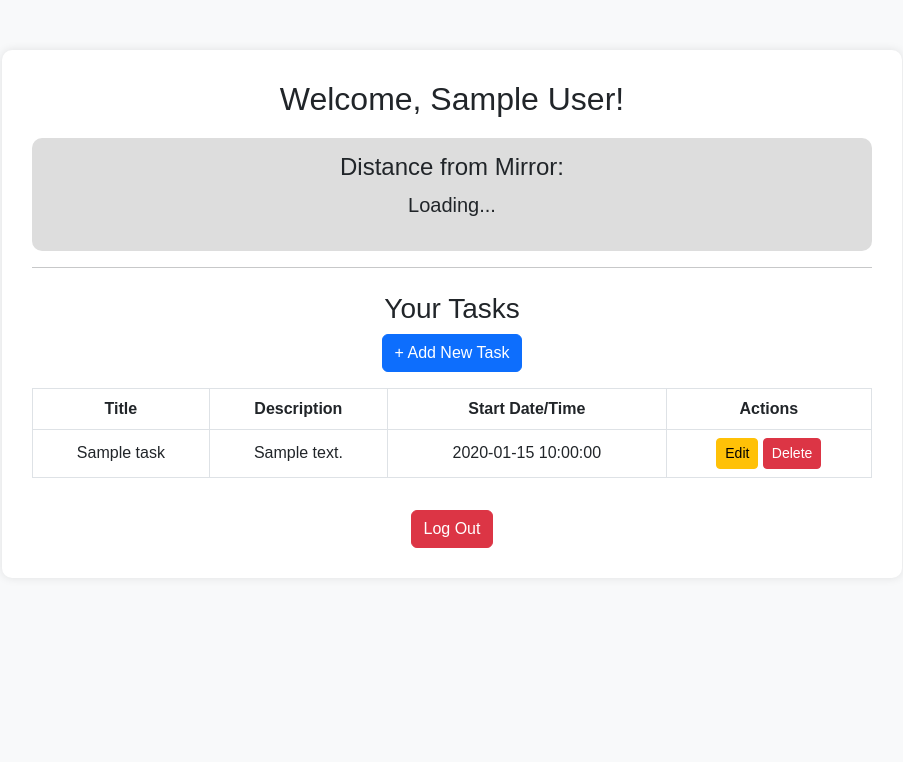
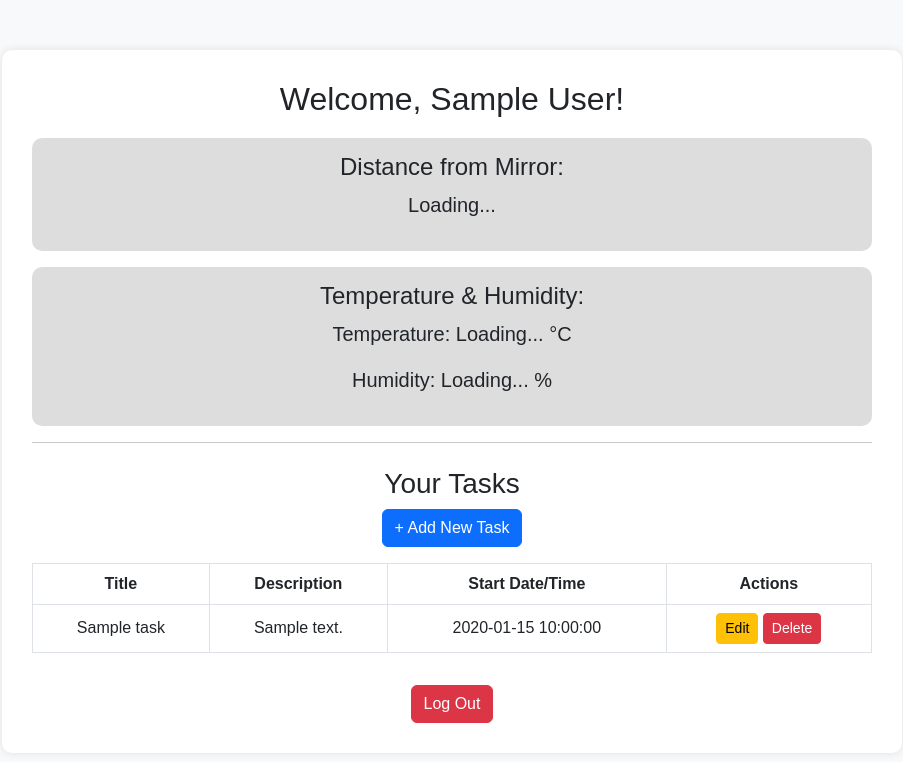
Before and after one commit to agm72/INF2009, a Flask app: page / in a window 1280 px wide. Shown: the top 762 px of the page, without its empty margins (188-1091 px from the left). Run offline with Flask 3, Linux system fonts and the light colour scheme; the visitor is signed in with stand-in values (Sample User, id 1); tables that the repository leaves empty hold one stand-in row (values such as "Sample post"); parts of the project's set-up code (start-up, migrations or seed data) failed here and were passed over.

Commit message:
humidity temp

```diff
--- a/app.py
+++ b/app.py
@@ -11,8 +11,9 @@ from flask_sqlalchemy import SQLAlchemy
 from werkzeug.utils import secure_filename
 from datetime import datetime, timedelta
 from modules.ultrasonic import get_distance
+from modules.humidity_temp import get_temperature_humidity
+
 import logging
-
 logging.basicConfig(level=logging.DEBUG)
 
 # Flask Setup
@@ -43,7 +44,6 @@ class User(db.Model):
     image4 = db.Column(db.String(200))
     image5 = db.Column(db.String(200))
 
-# NEW: Task Model
 class Task(db.Model):
     id = db.Column(db.Integer, primary_key=True)
     user_id = db.Column(db.Integer, db.ForeignKey('user.id'), nullable=False)
@@ -65,11 +65,7 @@ def train_model():
 
     for (i, imagePath) in enumerate(imagePaths):
         print(f"[INFO] Processing image {i + 1}/{len(imagePaths)}")
-
-        # Extract user_id from folder name
         user_id = os.path.basename(os.path.dirname(imagePath))
-
-        # Fetch username from database using user_id
         user = db.session.get(User, int(user_id))
         if user:
             name = user.name
@@ -77,11 +73,8 @@ def train_model():
             print(f"[WARNING] No user found for ID {user_id}, skipping...")
             continue
 
-        # Load image and convert to RGB
         image = cv2.imread(imagePath)
         rgb = cv2.cvtColor(image, cv2.COLOR_BGR2RGB)
-
-        # Detect faces and encode them
         boxes = face_recognition.face_locations(rgb, model="hog")
         encodings = face_recognition.face_encodings(rgb, boxes)
 
@@ -99,8 +92,6 @@ def train_model():
 def recognize_face():
     """Use the camera to detect and recognize a face WITHOUT GUI calls."""
     print("[INFO] Loading face recognition model...")
-
-    # Load trained encodings
     if not os.path.exists(ENCODINGS_FILE):
         print("[ERROR] No trained model found. Please register first!")
         return None
@@ -108,7 +99,6 @@ def recognize_face():
     with open(ENCODINGS_FILE, "rb") as f:
         data = pickle.loads(f.read())
 
-    # Initialize camera
     cap = cv2.VideoCapture(0)
     if not cap.isOpened():
         print("[ERROR] Could not open camera!")
@@ -131,7 +121,6 @@ def recognize_face():
         for face_encoding in face_encodings:
             matches = face_recognition.compare_faces(data["encodings"], face_encoding)
             name = "Unknown"
-
             face_distances = face_recognition.face_distance(data["encodings"], face_encoding)
             best_match_index = np.argmin(face_distances)
             if matches[best_match_index]:
@@ -139,7 +128,6 @@ def recognize_face():
                 print(f"[INFO] Recognized: {name}")
                 cap.release()
                 return name
-
         attempts += 1
 
     cap.release()
@@ -166,8 +154,6 @@ def gen_frames():
 @app.route('/')
 def home():
     user = db.session.get(User, session['user_id']) if 'user_id' in session else None
-
-    # If user is logged in, fetch tasks
     user_tasks = []
     if user:
         user_tasks = Task.query.filter_by(user_id=user.id).order_by(Task.start_time.asc()).all()
@@ -182,12 +168,9 @@ def face_login_page():
 def register_get():
     return render_template('register.html')
 
-
 # ------------------ JSON-based routes (POST/logic) ------------------
-
 @app.route('/capture', methods=['POST'])
 def capture():
-    """Captures an image from the Pi camera and stores it in a temporary folder."""
     username = request.form.get('username')
     if not username:
         return jsonify({"success": False, "error": "Username is required"}), 400
@@ -196,8 +179,7 @@ def capture():
     os.makedirs(temp_folder, exist_ok=True)
 
     camera = cv2.VideoCapture(0)
-    time.sleep(1)  # Allow camera to adjust
-
+    time.sleep(1)
     ret, frame = camera.read()
     if not ret:
         return jsonify({"success": False, "error": "Failed to capture image"}), 500
@@ -209,7 +191,6 @@ def capture():
     filename = f"temp_img{existing_images+1}.png"
     filepath = os.path.join(temp_folder, filename)
     cv2.imwrite(filepath, frame)
-
     camera.release()
 
     return jsonify({
@@ -221,39 +202,32 @@ def capture():
 
 @app.route('/clear-images', methods=['POST'])
 def clear_images():
-    """Clears all captured images for a user in the temp folder."""
     username = request.form.get('username')
     temp_folder = os.path.join(TEMP_FOLDER, username)
     if os.path.exists(temp_folder):
         shutil.rmtree(temp_folder)
         os.makedirs(temp_folder)
-
     return jsonify({"success": True, "message": "All images cleared successfully!"})
 
 @app.route('/register', methods=['POST'])
 def register_post():
-    """Handle the actual registration (JSON response)."""
     if 'user_id' in session:
         return jsonify({"success": False, "error": "Already logged in."})
 
     username = request.form.get('username', '')
     temp_folder = os.path.join(TEMP_FOLDER, username)
 
-    # Check if username already exists
     if User.query.filter_by(name=username).first():
         return jsonify({"success": False, "error": "Username is already taken!"})
 
-    # Check images
     image_files = os.listdir(temp_folder) if os.path.exists(temp_folder) else []
     if len(image_files) < 5:
         return jsonify({"success": False, "error": "You must capture at least 5 images!"})
 
-    # Create user in database
     new_user = User(name=username)
     db.session.add(new_user)
     db.session.commit()
 
-    # Move images from temp/username -> Users/<user_id>
     user_folder = os.path.join(UPLOAD_FOLDER, str(new_user.id))
     os.makedirs(user_folder, exist_ok=True)
 
@@ -268,10 +242,7 @@ def register_post():
     new_user.image1, new_user.image2, new_user.image3, new_user.image4, new_user.image5 = image_paths
     db.session.commit()
 
-    # Clean up temp folder
     shutil.rmtree(temp_folder, ignore_errors=True)
-
-    # Train model
     train_model()
 
     return jsonify({
@@ -281,7 +252,6 @@ def register_post():
 
 @app.route('/face-login', methods=['GET'])
 def face_login():
-    """Perform face recognition login, return JSON response instead of redirect."""
     user_name = recognize_face()
     if not user_name:
         return jsonify({"success": False, "error": "Face not recognized. Try again."})
@@ -295,14 +265,12 @@ def face_login():
 
 @app.route('/logout', methods=['GET'])
 def logout():
-    """Log out by clearing session, return JSON instead of redirect."""
     session.pop('user_id', None)
     return jsonify({"success": True, "message": "You have been logged out."})
 
 # ------------------ Task CRUD Routes ------------------
 @app.route('/add_task', methods=['POST'])
 def add_task():
-    """Add a new task for the logged-in user."""
     if 'user_id' not in session:
         return jsonify({"success": False, "message": "Not logged in"}), 401
 
@@ -331,7 +299,6 @@ def add_task():
 
 @app.route('/edit_task/<int:task_id>', methods=['POST'])
 def edit_task(task_id):
-    """Edit an existing task."""
     if 'user_id' not in session:
         return jsonify({"success": False, "message": "Not logged in"}), 401
 
@@ -360,7 +327,6 @@ def edit_task(task_id):
 
 @app.route('/delete_task/<int:task_id>', methods=['POST'])
 def delete_task(task_id):
-    """Delete an existing task."""
     if 'user_id' not in session:
         return jsonify({"success": False, "message": "Not logged in"}), 401
 
@@ -375,7 +341,6 @@ def delete_task(task_id):
 # ------------------ File & Sensor Endpoints ------------------
 @app.route('/users/<int:user_id>/<path:filename>')
 def get_image(user_id, filename):
-    """Serve user images stored in /Users/{user_id}/"""
     user_folder = os.path.join(UPLOAD_FOLDER, str(user_id))
     file_path = os.path.join(user_folder, filename)
     if not os.path.exists(file_path):
@@ -384,7 +349,6 @@ def get_image(user_id, filename):
 
 @app.route('/temp/<username>/<path:filename>')
 def get_temp_image(username, filename):
-    """Serve temporary images before registration."""
     temp_folder = os.path.join(TEMP_FOLDER, username)
     file_path = os.path.join(temp_folder, filename)
     if not os.path.exists(file_path):
@@ -393,7 +357,7 @@ def get_temp_image(username, filename):
 
 @app.route('/sensor-data')
 def sensor_data():
-    """API endpoint to return the distance measured by the ultrasonic sensor."""
+    """Returns the distance measured by the ultrasonic sensor."""
     try:
         distance = get_distance()
         if distance == -1:
@@ -402,7 +366,17 @@ def sensor_data():
     except Exception as e:
         return jsonify({"success": False, "error": str(e)}), 500
 
+# NEW ROUTE: temperature & humidity
+@app.route('/temp-humidity')
+def temp_humidity():
+    """API endpoint to return temperature and humidity readings."""
+    temperature, humidity = get_temperature_humidity()
+
+    if temperature is None or humidity is None:
+        return jsonify({"success": False, "error": "Failed to read sensor data"}), 500
+
+    return jsonify({"success": True, "temperature": temperature, "humidity": humidity})
 
 # ------------------ Run Flask ------------------
 if __name__ == '__main__':
-    app.run(host='0.0.0.0', port=5000, debug=True)
+    app.run(host='0.0.0.0', port=5000, debug=False)
--- a/templates/index.html
+++ b/templates/index.html
@@ -25,10 +25,6 @@
       border-radius: 10px;
       box-shadow: 0 0 10px rgba(0, 0, 0, 0.1);
     }
-    .video-container img {
-      width: 400px;
-      max-width: 100%;
-    }
     .sensor-box {
       margin-top: 20px;
       padding: 15px;
@@ -48,10 +44,17 @@
     {% if user %}
       <h2>Welcome, {{ user.name }}!</h2>
 
-      <!-- Sensor Reading -->
+      <!-- Distance Reading -->
       <div class="sensor-box">
         <h4>Distance from Mirror:</h4>
         <p id="distance">Loading...</p>
+      </div>
+
+      <!-- NEW: Temperature & Humidity Reading -->
+      <div class="sensor-box mt-3">
+        <h4>Temperature & Humidity:</h4>
+        <p>Temperature: <span id="temperature">Loading...</span> °C</p>
+        <p>Humidity: <span id="humidity">Loading...</span> %</p>
       </div>
 
       <!-- Task Section -->
@@ -99,7 +102,7 @@
         <p>No tasks yet.</p>
       {% endif %}
 
-      <!-- Logout button (calls /logout via fetch JSON) -->
+      <!-- Logout button -->
       <button id="logout-btn" class="btn btn-danger mt-3">Log Out</button>
 
     {% else %}
@@ -184,14 +187,13 @@
   <script>
     let sensorInterval;
 
+    // Fetch ultrasonic distance
     function fetchSensorData() {
       fetch('/sensor-data')
         .then(response => response.json())
         .then(data => {
           if (data.success) {
-            if (data.distance !== undefined) {
-              document.getElementById('distance').textContent = data.distance + " cm";
-            }
+            document.getElementById('distance').textContent = data.distance + " cm";
           } else {
             document.getElementById('distance').textContent = "Error: " + data.error;
           }
@@ -199,9 +201,29 @@
         .catch(error => console.log("Error fetching sensor data:", error));
     }
 
+    // Fetch temperature/humidity
+    function fetchTempHumidityData() {
+      fetch('/temp-humidity')
+        .then(response => response.json())
+        .then(data => {
+          if (data.success) {
+            document.getElementById('temperature').textContent = data.temperature;
+            document.getElementById('humidity').textContent = data.humidity;
+          } else {
+            document.getElementById('temperature').textContent = "Error";
+            document.getElementById('humidity').textContent = "Error";
+          }
+        })
+        .catch(error => console.log("Error fetching temp/humidity data:", error));
+    }
+
     function startSensorFetching() {
       {% if user %}
-        sensorInterval = setInterval(fetchSensorData, 5000); // fetch every 5 seconds
+        // Fetch both ultrasonic and DHT data every 5s
+        sensorInterval = setInterval(() => {
+          fetchSensorData();
+          fetchTempHumidityData();
+        }, 5000);
       {% endif %}
     }
 
@@ -209,7 +231,7 @@
       clearInterval(sensorInterval);
     }
 
-    // On page load, if we have a user, start the sensor loop
+    // On page load
     window.onload = function() {
       {% if user %}
         startSensorFetching();
@@ -218,7 +240,7 @@
       {% endif %}
     };
 
-    // Handle logout via fetch
+    // Logout
     document.addEventListener("DOMContentLoaded", function() {
       let logoutBtn = document.getElementById("logout-btn");
       if (logoutBtn) {
@@ -246,7 +268,6 @@
       addTaskForm.addEventListener('submit', function(e) {
         e.preventDefault();
         const formData = new FormData(addTaskForm);
-
         fetch('/add_task', {
           method: 'POST',
           body: formData
@@ -266,13 +287,7 @@
 
     // ========== EDIT TASK ==========
     function openEditModal(id, title, description, start_time) {
-      // Convert the existing date/time to the format suitable for <input type="datetime-local">
-      // start_time is ISO format, e.g. "2025-03-09T14:30:00"
-      // We might need to ensure the seconds are stripped, etc.
-      // If your date is stored in full ISO with seconds, you'll do some substring ops:
-      // e.g. "2025-03-09T14:30:00" => "2025-03-09T14:30"
       let dtValue = start_time.length > 16 ? start_time.substring(0,16) : start_time;
-
       document.getElementById('edit-task-id').value = id;
       document.getElementById('edit-title').value = title;
       document.getElementById('edit-description').value = description;
@@ -288,7 +303,6 @@
         e.preventDefault();
         let taskId = document.getElementById('edit-task-id').value;
         let formData = new FormData(editTaskForm);
-
         fetch('/edit_task/' + taskId, {
           method: 'POST',
           body: formData
```
Also changed, not shown: modules/humidity_temp.py (added, +28 -0 lines).
